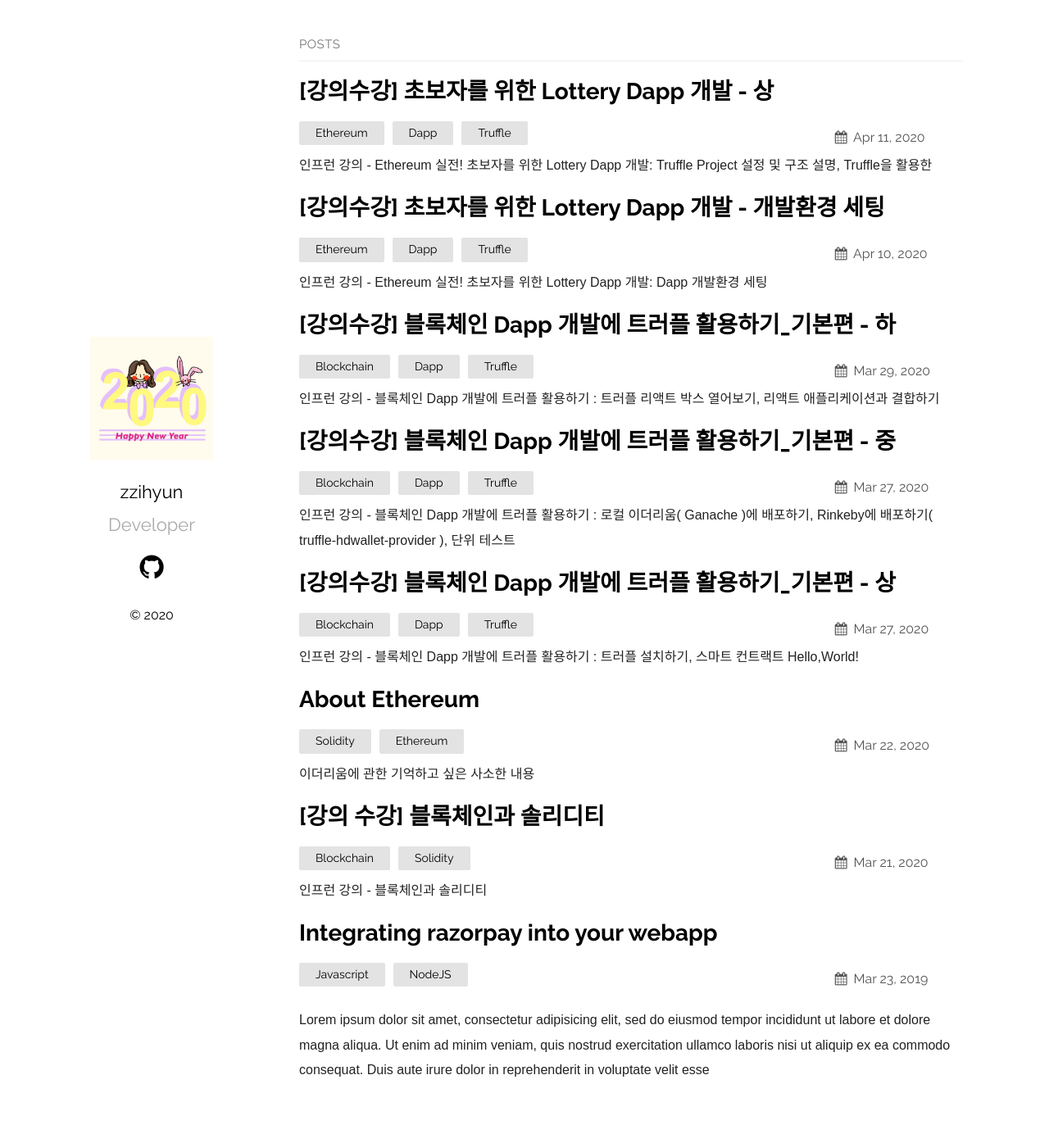
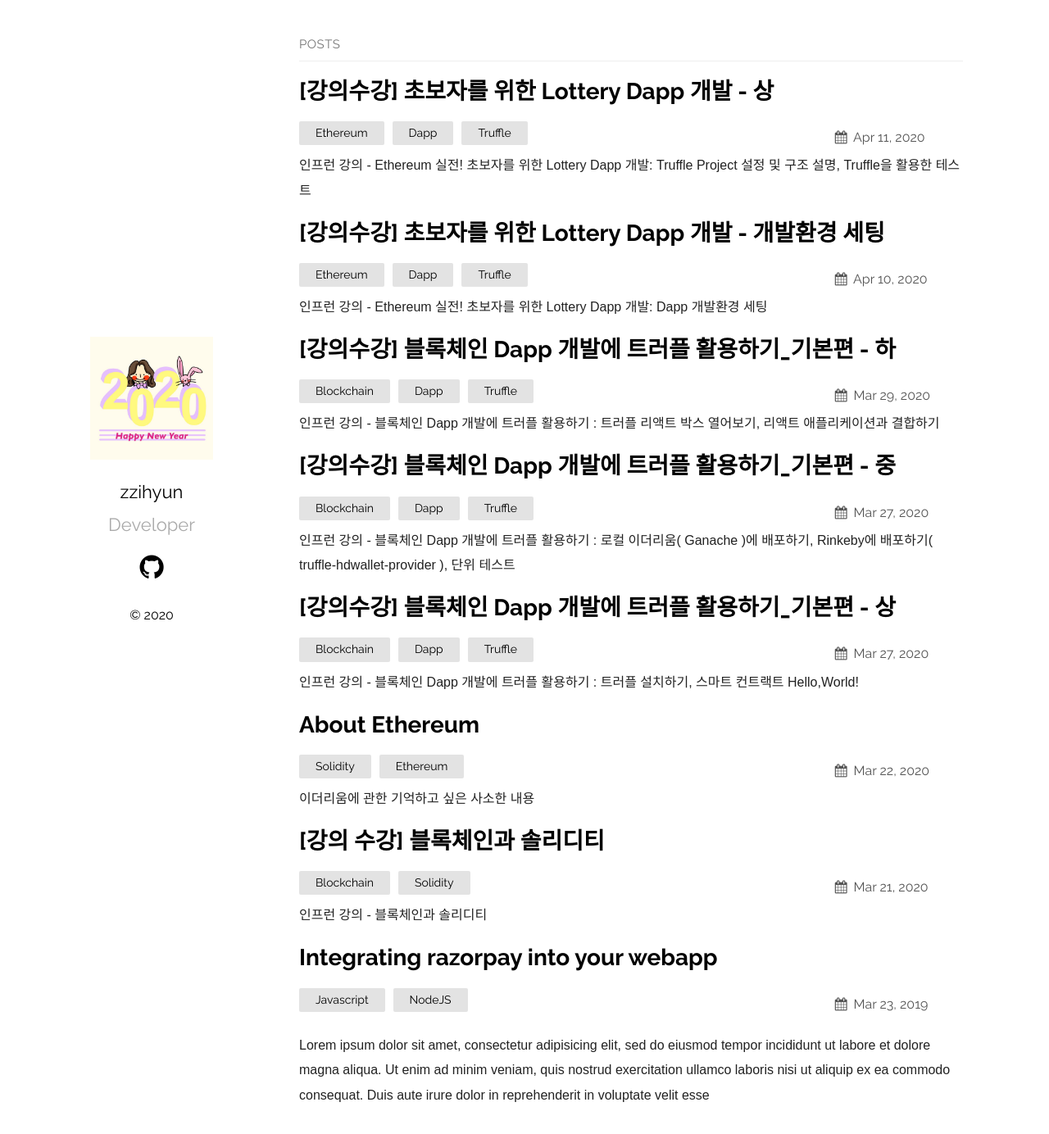
Before and after one commit to jhhhj1002/jhhhj1002.github.io, a Jekyll site: the page built from index.md, in a window 1280 px wide and 1397 px high. Shown: the top 1384 px of the window at 82% size. Built offline with Jekyll 4.4.1, drawn with Linux system fonts in a browser that asks for light colours.

Commit message:
Update 2020-04-11-Lottery-Dapp-02.markdown

```diff
--- a/_posts/2020-04-11-Lottery-Dapp-02.markdown
+++ b/_posts/2020-04-11-Lottery-Dapp-02.markdown
@@ -1,7 +1,7 @@
 ---
 layout: post
 title:  "[강의수강] 초보자를 위한 Lottery Dapp 개발 - 상"
-excerpt: "인프런 강의 - Ethereum 실전! 초보자를 위한 Lottery Dapp 개발: Truffle Project 설정 및 구조 설명, Truffle을 활용한 "
+excerpt: "인프런 강의 - Ethereum 실전! 초보자를 위한 Lottery Dapp 개발: Truffle Project 설정 및 구조 설명, Truffle을 활용한 테스트"
 date:   2020-04-11 13:38:36 +0530
 categories: Ethereum Dapp Truffle
 ---
```
